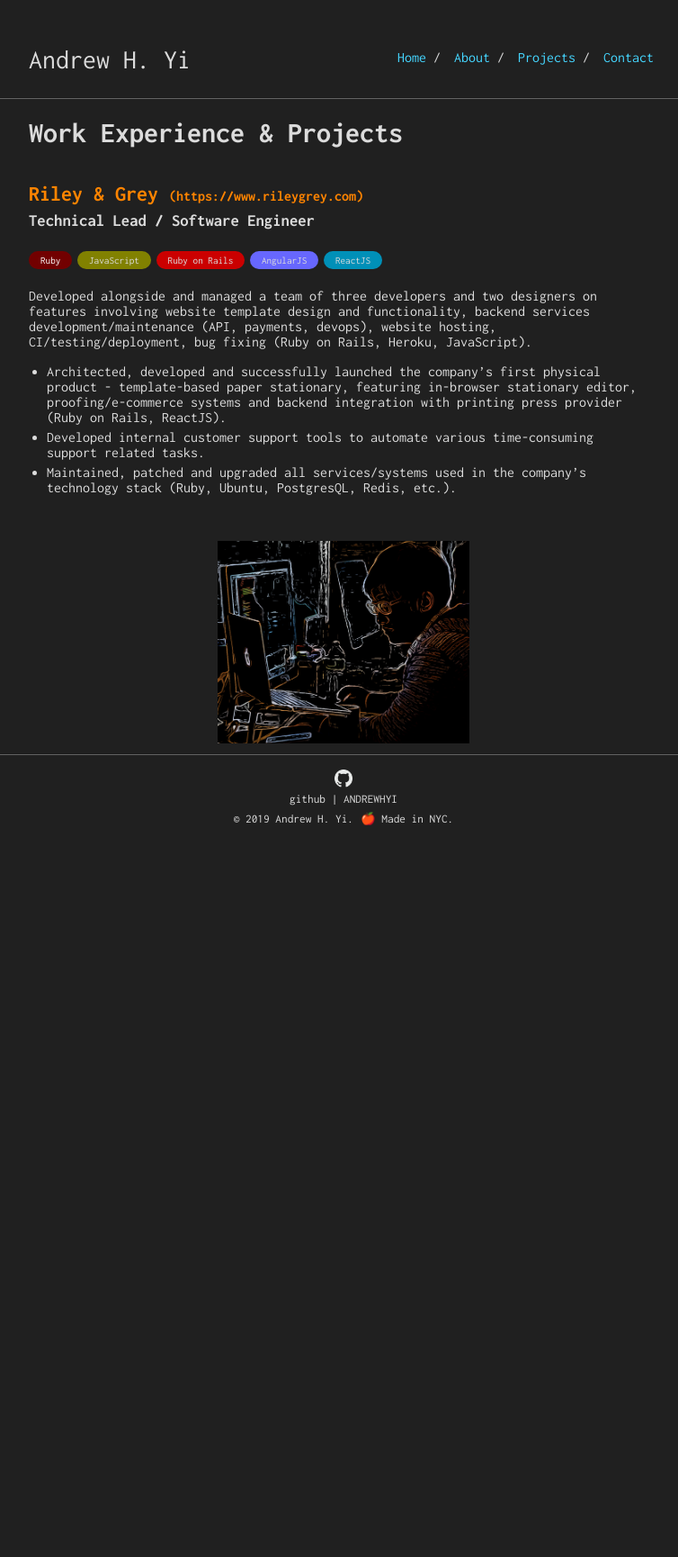
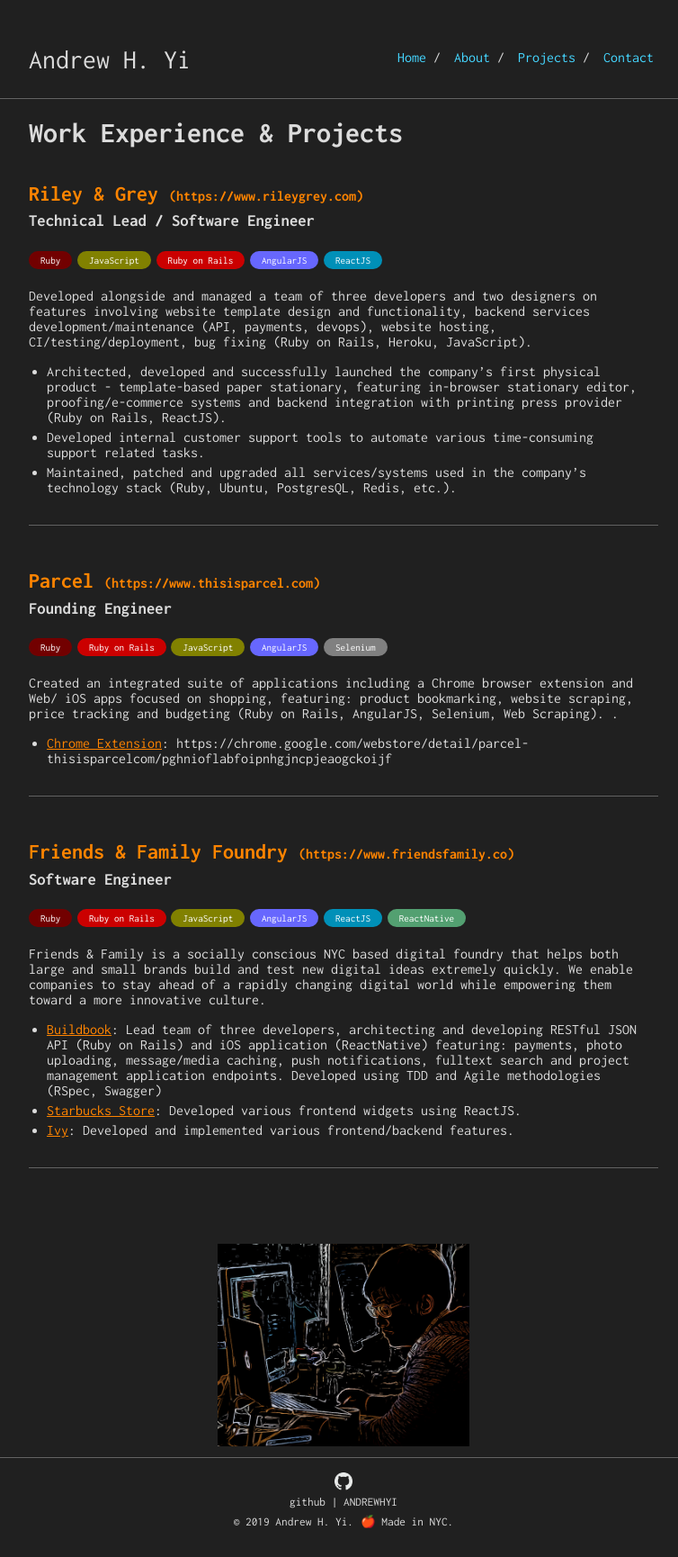
Before and after one commit to AndrewHYi/andrewhyi.github.io, a Jekyll site: the page built from projects.md, in a window 1280 px wide. Shown: the whole page at 90% size, without its empty margins (258-1012 px from the left). Built offline with Jekyll 4.4.1, drawn with Linux system fonts in a browser that asks for light colours; before the commit the page ends 949 px from its top, so only the background shows below that.

Commit message:
Save projects wip

```diff
--- a/_data/projects.yml
+++ b/_data/projects.yml
@@ -4,13 +4,55 @@
   description: "Developed alongside and managed a team of three developers and two designers on features involving website template design and functionality, backend services development/maintenance (API, payments, devops), website hosting, CI/testing/deployment, bug fixing (Ruby on Rails,
 Heroku, JavaScript)."
   bullets:
-    - "Architected, developed and successfully launched the company’s first physical product - template-based paper stationary, featuring in-browser
-stationary editor, proofing/e-commerce systems and backend integration with printing press provider (Ruby on Rails, ReactJS)."
-    - "Developed internal customer support tools to automate various time-consuming support related tasks."
-    - "Maintained, patched and upgraded all services/systems used in the company’s technology stack (Ruby, Ubuntu, PostgresQL, Redis, etc.)."
+    - description: "Architected, developed and successfully launched the company’s first physical product - template-based paper stationary, featuring in-browser stationary editor, proofing/e-commerce systems and backend integration with printing press provider (Ruby on Rails, ReactJS)."
+    - description: "Developed internal customer support tools to automate various time-consuming support related tasks."
+    - description: "Maintained, patched and upgraded all services/systems used in the company’s technology stack (Ruby, Ubuntu, PostgresQL, Redis, etc.)."
   skills:
     - Ruby
     - JavaScript
     - Ruby on Rails
     - AngularJS
     - ReactJS
+
+
+
+- name: Parcel
+  link: https://www.thisisparcel.com
+  position: Founding Engineer
+  description: "Created an integrated suite of applications including a Chrome browser extension and Web/ iOS apps focused on shopping, featuring: product
+bookmarking, website scraping, price tracking and budgeting (Ruby on Rails, AngularJS, Selenium, Web Scraping).
+."
+  bullets:
+    - name: "Chrome Extension"
+      description: "https://chrome.google.com/webstore/detail/parcel-thisisparcelcom/pghnioflabfoipnhgjncpjeaogckoijf"
+      link: "https://chrome.google.com/webstore/detail/parcel-thisisparcelcom/pghnioflabfoipnhgjncpjeaogckoijf"
+  skills:
+    - Ruby
+    - Ruby on Rails
+    - JavaScript
+    - AngularJS
+    - Selenium
+
+
+
+- name: Friends & Family Foundry
+  link: https://www.friendsfamily.co
+  position: Software Engineer
+  description: "Friends & Family is a socially conscious NYC based digital foundry that helps both large and small brands build and test new digital ideas extremely quickly. We enable companies to stay ahead of a rapidly changing digital world while empowering them toward a more innovative culture."
+  bullets:
+    - name: "Buildbook"
+      link: "https://www.buildbook.co"
+      description: "Lead team of three developers, architecting and developing RESTful JSON API (Ruby on Rails) and iOS application (ReactNative) featuring: payments, photo uploading, message/media caching, push notifications, fulltext search and project management application endpoints. Developed using TDD and Agile methodologies (RSpec, Swagger)"
+    - name: "Starbucks Store"
+      link: "https://www.starbucks.com"
+      description: "Developed various frontend widgets using ReactJS."
+    - name: "Ivy"
+      link: "https://www.ivy.com"
+      description: "Developed and implemented various frontend/backend features."
+  skills:
+    - Ruby
+    - Ruby on Rails
+    - JavaScript
+    - AngularJS
+    - ReactJS
+    - ReactNative
--- a/_layouts/projects.html
+++ b/_layouts/projects.html
@@ -32,11 +32,24 @@ layout: default
 			<div class="ayi-project-bullets">
 				<ul>
 					{% for bullet in project.bullets %}
-						<li class="ayi-bullet">{{ bullet }}</li>
+
+						{% if bullet.link %}
+							<li class="ayi-bullet">
+								<a href="{{ bullet.link }}">{{ bullet.name }}</a>: {{ bullet.description }}
+							</li>
+						{% else %}
+							<li class="ayi-bullet">
+								{{ bullet.description }}
+							</li>
+						{% endif %}
+
+
 					{% endfor %}
 				</ul>
 			</div>
 		</div>
+
+		<hr class="end-project"/>
 	{% endfor %}
 </div>
 
--- a/_sass/_projects.scss
+++ b/_sass/_projects.scss
@@ -1,9 +1,14 @@
 .ayi-projects-container {
     padding: 1em 0;
     margin-bottom: 1.2em;
+    .end-project {
+        margin-bottom: 3em;
+        margin-top: 2em;
+    }
 }
 
 .ayi-project {
+
     .project-title {
         margin-top: 0;
         margin-bottom: 0;
@@ -25,13 +30,17 @@
     }
 
     .ayi-bullet {
-
+        a {
+            text-decoration: underline;
+        }
     }
 
     .ayi-skill {
         padding: 4px 13px;
         border-radius: 12px;
         display: inline-block;
+        background: gray;
+        color: white;
     }
 
     .outer-link {
@@ -63,6 +72,10 @@
         background: #0090b8;
     }
 
+    &.reactnative {
+        background: #53a071;
+    }
+
     &.python {
     }
 
--- a/_sass/ayi_theme_dark1.scss
+++ b/_sass/ayi_theme_dark1.scss
@@ -33,6 +33,10 @@ footer {
   h2 a {
     color: $blood-orange;
   }
+
+  .ayi-bullet a {
+    color: $blood-orange;
+  }
 }
 
 .page-about {
```
